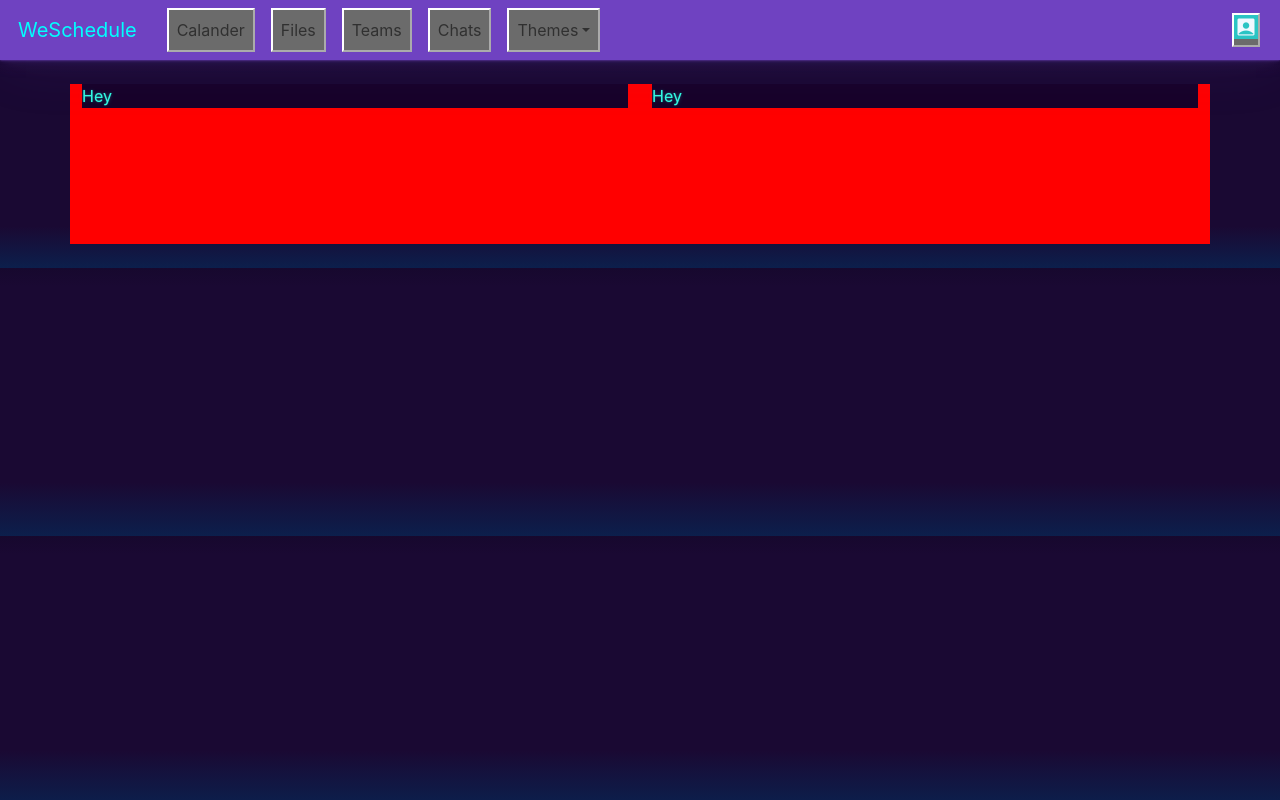
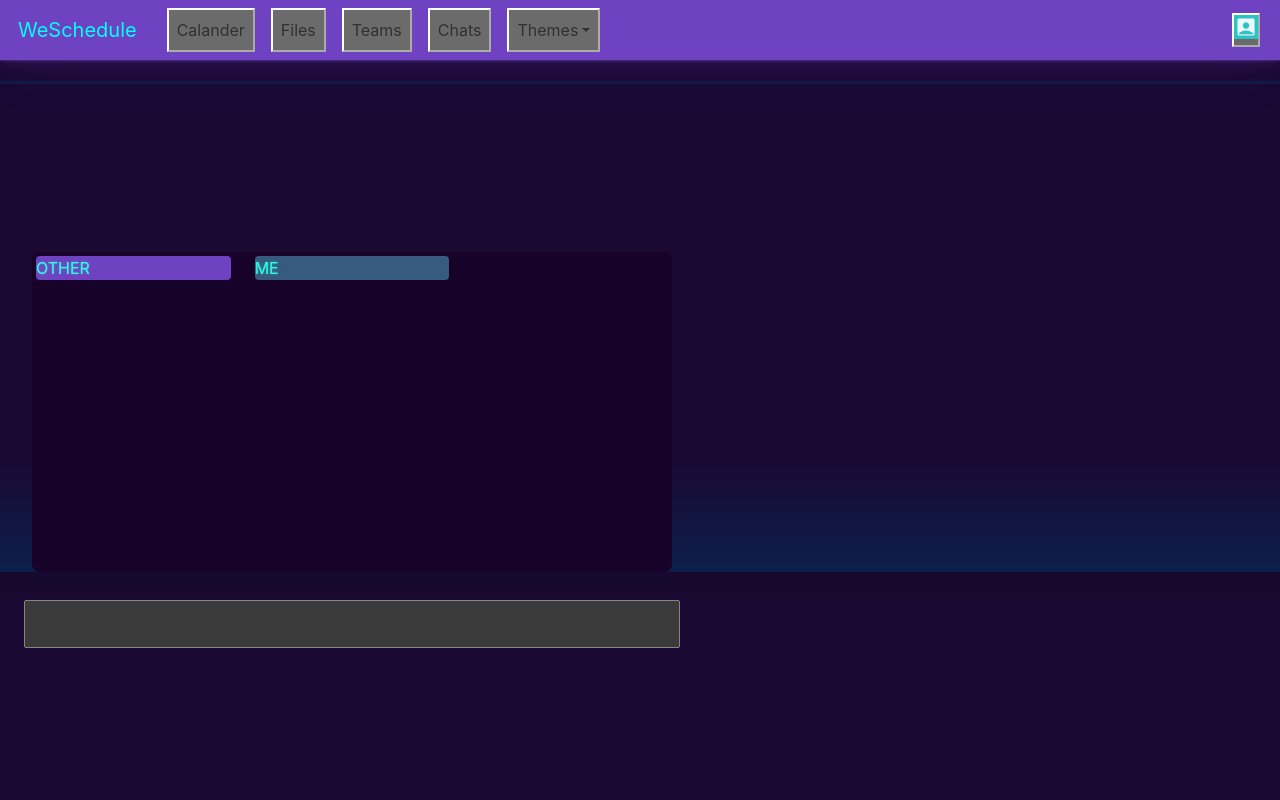
Before and after one commit to isthisdotusernametaken/WeSchedule, a React (Create React App) app in the folder frontend/: page / in a window 1280 px wide. Built offline with nearby package versions, Linux system fonts and the light colour scheme.

Commit message:
Update Msg center UI and add input field

```diff
--- a/frontend/src/App.css
+++ b/frontend/src/App.css
@@ -21,5 +21,29 @@
 
 .inner-frame {
   background-color: red;
-  height: 10rem;
+  margin-top: 12rem;
+  margin-left: 2rem;
+  height: 20rem;
+  border-radius: 0.5rem;
 }
+
+.message-incoming {
+  background-color: #6f42c1;
+  border-radius: 0.25rem;
+  width: 100%;
+
+}
+
+.message-outgoing {
+  /* float: right; */
+  background-color: #375a7f;
+  border-radius: 0.25rem;
+  width: 100%;
+}
+
+
+.chat-input {
+  margin-top: 20rem;
+  width: 100rem;
+  height: 3rem;
+}
--- a/frontend/src/components/MessageCenter.js
+++ b/frontend/src/components/MessageCenter.js
@@ -3,17 +3,19 @@ import { THEMES, setTheme } from "../theme.js";
 function MessageCenter() {
     return (
         <msgFrame className="border border-success p-2 mb-2" data-bs-theme="dark">
-            <div className="container">
-                <div className="row inner-frame">
+            <div className="container inner-frame p-1 col-sm-4 col-md-6 col-lg-6 float-start border bg-dark">
+                <div className="row">
                     {/* 12 avaliable col */}
-                    <div className="col-sm-4 col-md-6 justifiy-content-center order-1">
-                        <div className="p-0.5 border bg-dark">Hey</div>
+                    <div className="order-1 justify-content-start col-sm-4">
+                        <div className="message-incoming p-0.5">OTHER</div>
                     </div>
-                    <div className="col-sm-4 col-md-6 justifiy-content-center order-2">
-                        <div className="p-0.5 border bg-dark">Hey</div>
+                    <div className="justify-content-end order-2 col-sm-4 d-flex flex-row-reverse">
+                        <div className="message-outgoing p-0.5">ME</div>
                     </div>
                 </div>
-
+                <div className="row">
+                    <input type="textfield" className="chat-input"></input>
+                </div>
             </div>
 
         </msgFrame>
```
